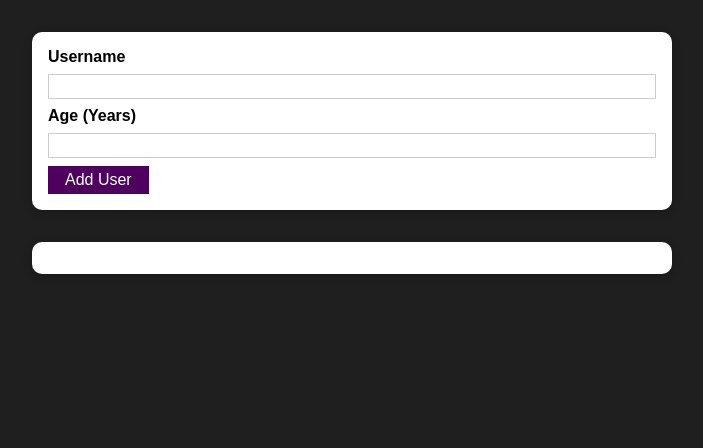
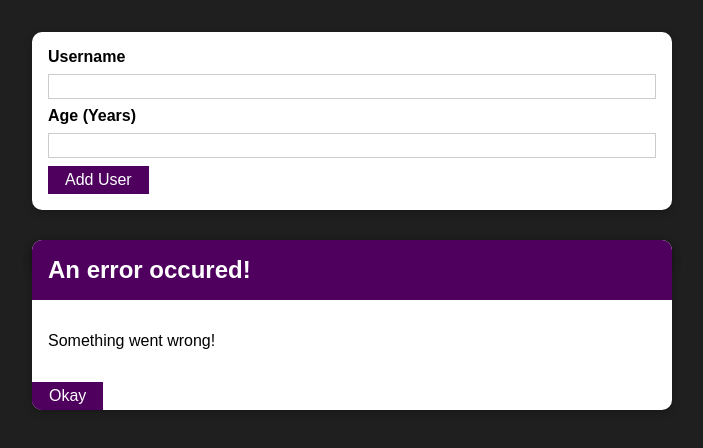
Before and after one commit to rsnr-code/react-project, a React (Create React App) app: page / in a window 1280 px wide. Shown: the top 448 px of the page, without its empty margins (288-991 px from the left). Built offline with nearby package versions, Linux system fonts and the light colour scheme.

Commit message:
added error pop up

```diff
--- /dev/null
+++ b/src/components/UI/ErrorModal.js
@@ -0,0 +1,22 @@
+import Card from "./Card";
+import Button from "./Button";
+
+import classes from './ErrorModal.module.css'
+
+const ErrorModal = (props) => {
+    return (
+        <Card className={classes.modal}>
+            <header className={classes.header}>
+                <h2>{props.title}</h2>
+            </header>
+            <div className={classes.content}>
+                <p>{props.message}</p>
+            </div>
+            <footer className={classes.action}>
+                <Button>Okay</Button>
+            </footer>
+        </Card>
+     );
+}
+
+export default ErrorModal;
--- /dev/null
+++ b/src/components/UI/ErrorModal.module.css
@@ -0,0 +1,45 @@
+.backdrop {
+    position: fixed;
+    top: 0;
+    left: 0;
+    width: 100%;
+    height: 100vh;
+    z-index: 10;
+    background: rgba(0, 0, 0, 0.75);
+  }
+
+  .modal {
+    position: fixed;
+    top: 30vh;
+    left: 10%;
+    width: 80%;
+    z-index: 100;
+    overflow: hidden;
+  }
+
+  .header {
+    background: #4f005f;
+    padding: 1rem;
+  }
+
+  .header h2 {
+    margin: 0;
+    color: white;
+  }
+
+  .content {
+    padding: 1rem;
+  }
+
+  .actions {
+    padding: 1rem;
+    display: flex;
+    justify-content: flex-end;
+  }
+
+  @media (min-width: 768px) {
+    .modal {
+      left: calc(50% - 20rem);
+      width: 40rem;
+    }
+  }
--- a/src/components/Users/AddUser.js
+++ b/src/components/Users/AddUser.js
@@ -2,6 +2,7 @@
 import Card from "../UI/Card";
 import classes from './AddUser.module.css'
 import { useState } from "react";
+import ErrorModal from '../UI/ErrorModal';
 
 const AddUser = (props) => {
     const [enteredUsername, setEnteredUsername] = useState('');
@@ -29,6 +30,8 @@
     }
 
     return (
+        <>
+        <ErrorModal title="An error occured!" message="Something went wrong!"/>
         <Card className={classes.input}>
           <form onSubmit={addUserHandler}>
             <label htmlFor="username" >Username</label>
@@ -38,7 +41,10 @@
             <Button type="submit" onClick={addUserHandler}>Add User</Button>
         </form>
         </Card>
+        </>
      );
+
+
 }
 
 export default AddUser;
```
